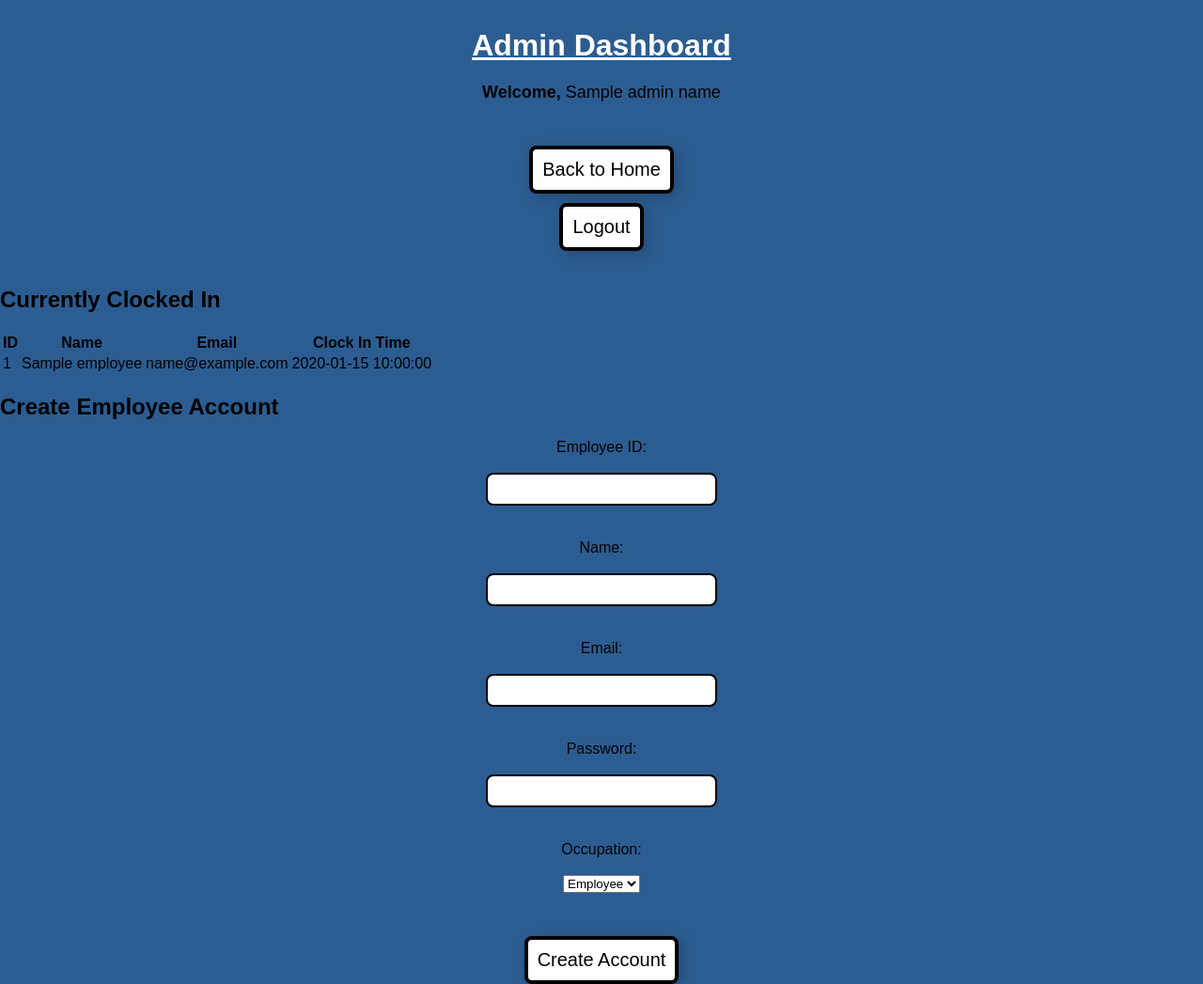
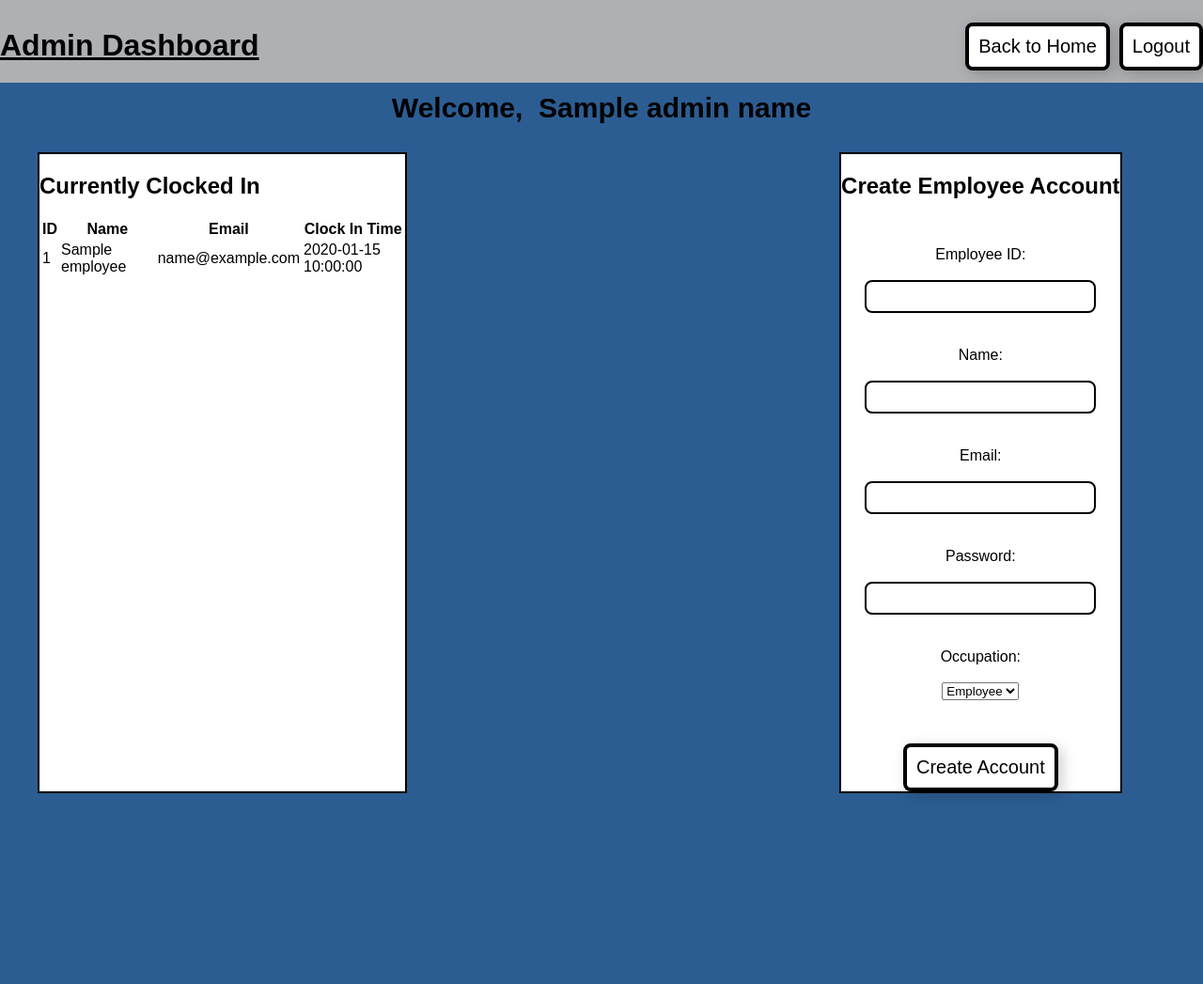
Before and after one commit to HectorCazares255/WIP, a Flask app: template templates/admin.html in a window 1280 px wide. Shown: the whole page at 94% size. After the commit the page ends 847 px from the top, so only its background shows below. Run offline with Flask 3, Linux system fonts and the light colour scheme; the template is opened without the code that fills it: most values are stand-ins (such as "Sample title", 1, 10 or a date in 2020).

Commit message:
Simple changes.

```diff
--- a/static/styles.css
+++ b/static/styles.css
@@ -22,7 +22,7 @@ h1 {
     font-size: 32px;
     display: flex;
     justify-content: center;
-    color: white;
+    color: rgb(0, 0, 0);
     text-decoration: underline;
 }
 
@@ -102,3 +102,56 @@ input:focus {
     border-color: rgb(0, 0, 0);
     box-shadow: 0 0 5px rgba(0, 0, 0, 0.5);
 }
+
+
+/* Admin Dashboard Styles */
+.employee_track {
+    background-color: white;
+    border: 2px solid black;
+    justify-content: left;
+    flex-wrap: wrap;
+}
+
+.employee_create {
+    background-color: white;
+    border: 2px solid black;
+    margin:auto;
+}
+
+.employee_create h2 {
+    color: rgb(0, 0, 0);
+    text-align: center;
+    justify-content: center;
+    margin-bottom: 50px;
+}
+
+.grid {
+    width: min(1200px, 100%);
+    margin: 0 auto;
+    padding: 20px 16px 30px;
+
+    display: grid;
+    grid-template-columns: repeat(auto-fit, minmax(200px, 1fr));
+    gap: 10px;
+
+}
+
+.welcomeadmin {
+    font-size: 30px;
+    color: rgb(0, 0, 0);
+    text-align: center;
+    margin: 10px;
+}
+
+.admin_head {
+    background-color: rgb(174, 176, 179);
+    display: flex;
+    align-items: center;
+    justify-content: space-between;
+    width: 100%;
+}
+
+.buttonnadmin {
+    display: flex;
+    gap: 10px;
+}
--- a/templates/admin.html
+++ b/templates/admin.html
@@ -7,18 +7,19 @@
     <link rel="stylesheet" href="{{ url_for('static', filename='styles.css') }}">
 </head>
 <body>
-    <div class="container">
+    <div class="admin_head">
         <h1>Admin Dashboard</h1>
-        <p><b>Welcome, </b>&nbsp;{{ admin_name }}</p>
 
-        <p>
+        <div class="buttonnadmin">
             <form action="{{ url_for('index') }}" method="get">
                 <button type="submit">Back to Home</button>
             </form>
             <form action="{{ url_for('logout') }}" method="get">
                 <button type="submit">Logout</button>
             </form>
-        </p>
+        </div>
+    </div>
+        <h2 class="welcomeadmin"><b>Welcome, </b>&nbsp;{{ admin_name }}</h2>
 
         {% if message %}
             <p class="success">{{ message }}</p>
@@ -28,7 +29,9 @@
             <p class="error">{{ error }}</p>
         {% endif %}
 
-        <div class="admin-section">
+        <div class="grid">
+
+        <div class="employee_track">
             <h2>Currently Clocked In</h2>
 
             {% if clocked_in_employees %}
@@ -49,11 +52,15 @@
                     {% endfor %}
                 </table>
             {% else %}
-                <p>No employees are currently clocked in.</p>
+                <p style="font-size: 14px">No employees are currently clocked in.</p>
             {% endif %}
         </div>
 
-        <div class="admin-section">
+        <div>
+            <br><br></b>
+        </div>
+
+        <div class="employee_create">
             <h2>Create Employee Account</h2>
 
             <form method="POST" action="{{ url_for('admin_dashboard') }}">
@@ -79,5 +86,6 @@
             </form>
         </div>
     </div>
+    </div>
 </body>
 </html>
```
